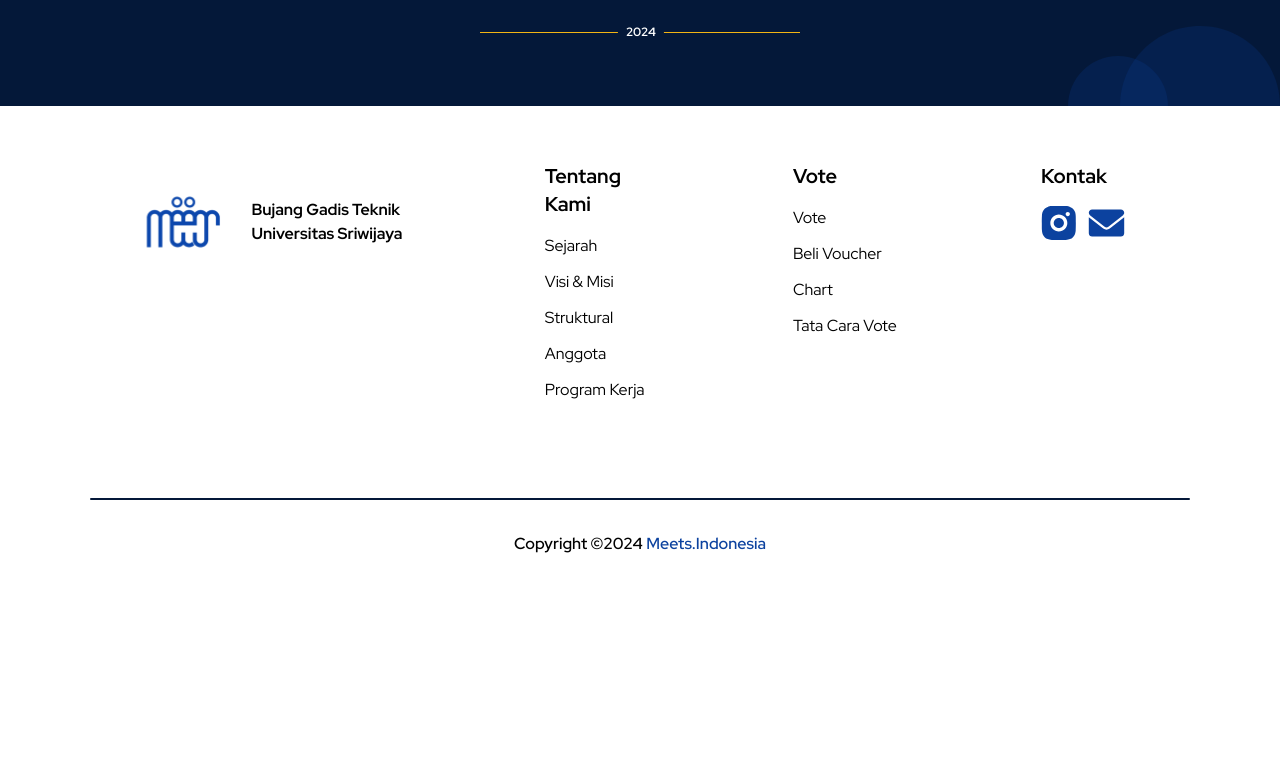
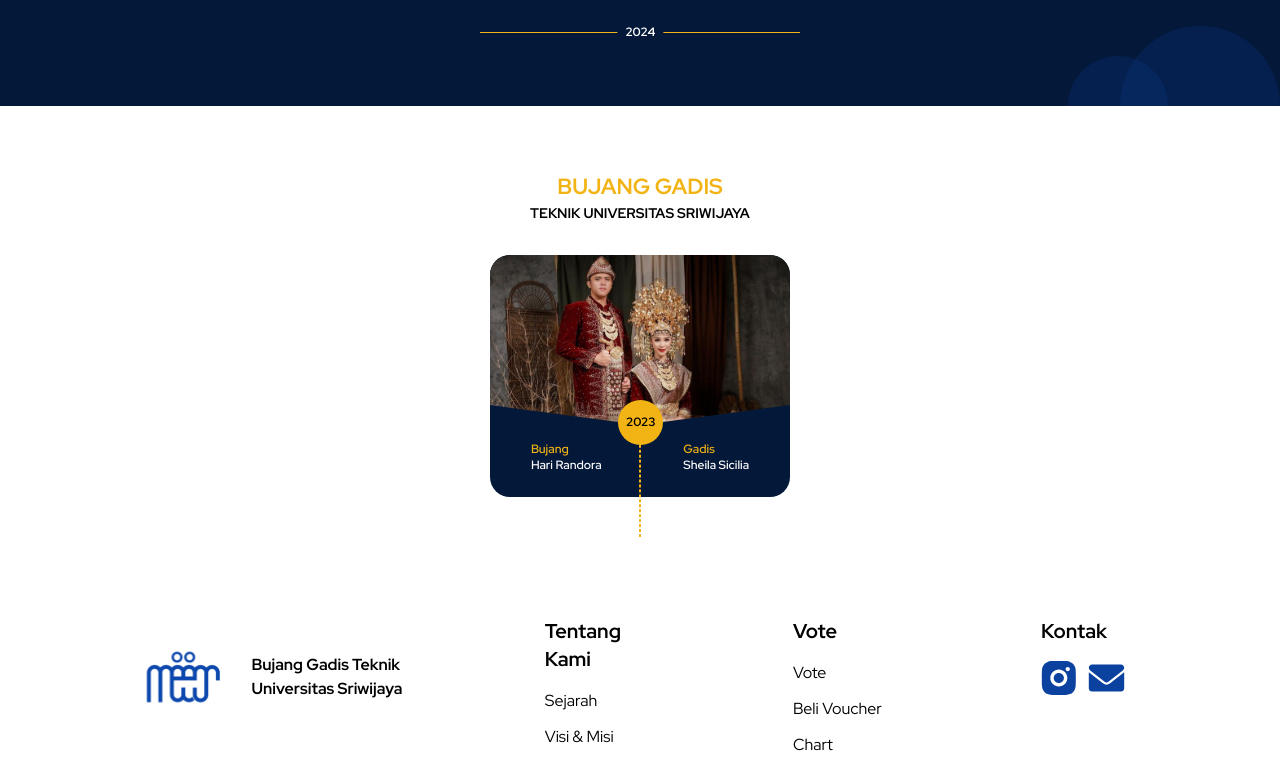
Before and after one commit to KevinNaserwan/Bujang-Gadis-CMS, a Next.js app: page /sejarah in a window 1280 px wide. Shown: the part 1379-2137 px from the top of the page. Before the commit the page ends 1967 px from the top, so only its background shows below. Built offline with nearby package versions, Linux system fonts and the light colour scheme.

Commit message:
Feat: add bujang-gadis-card

```diff
--- /dev/null
+++ b/src/app/sejarah/bujanggadis.tsx
@@ -0,0 +1,15 @@
+import BujangGadisCard from "./components/bujanggadis-card";
+
+export default function BujangGadis() {
+  return (
+    <section>
+      <div className=" container mx-auto py-16">
+        <div className=" text-center">
+            <h1 className=" font-bold text-[22px] text-primary-color">BUJANG GADIS</h1>
+            <h3 className=" font-bold text-sm text-black">TEKNIK UNIVERSITAS SRIWIJAYA</h3>
+        </div>
+        <BujangGadisCard/>
+      </div>
+    </section>
+  );
+}
--- /dev/null
+++ b/src/app/sejarah/components/bujanggadis-card.tsx
@@ -0,0 +1,31 @@
+import Image from "next/image";
+
+export default function BujangGadisCard() {
+  return (
+    <div className=" w-[300px] min-h-52 bg-dark-color mx-auto rounded-[20px] relative mt-8">
+      <div className="">
+        <Image
+          alt=""
+          src={"/assets/images/bujang-gadis.svg"}
+          width={300}
+          height={170}
+          className=" relative"
+        />
+        <div className=" w-[45px] h-[45px] rounded-full bg-primary-color py-[14px] px-2 text-xs font-bold absolute bottom-[52px] left-[128px]">
+          2023
+        </div>
+        <div className=" absolute z-10 w-[2px] h-28 border border-dashed border-primary-color left-[149px]"></div>
+      </div>
+      <div className=" flex justify-around pt-4 pb-6">
+        <div className=" text-left">
+          <h3 className=" font-semibold text-xs text-primary-color">Bujang</h3>
+          <p className=" font-semibold text-xs text-white">Hari Randora</p>
+        </div>
+        <div className=" text-left">
+          <h3 className=" font-semibold text-xs text-primary-color">Gadis</h3>
+          <p className=" font-semibold text-xs text-white">Sheila Sicilia</p>
+        </div>
+      </div>
+    </div>
+  );
+}
--- a/src/app/sejarah/page.tsx
+++ b/src/app/sejarah/page.tsx
@@ -2,6 +2,7 @@ import Header from "@/components/header";
 import SejarahJumbotron from "./jumbotron";
 import Footer from "@/components/footer";
 import Ketua from "./ketua";
+import BujangGadis from "./bujanggadis";
 
 export default function Sejarah() {
   return (
@@ -9,6 +10,7 @@ export default function Sejarah() {
       <Header />
       <SejarahJumbotron/>
       <Ketua/>
+      <BujangGadis/>
       <Footer/>
     </main>
   );
```
Also changed, not shown: public/assets/images/bujang-gadis.svg (added).
